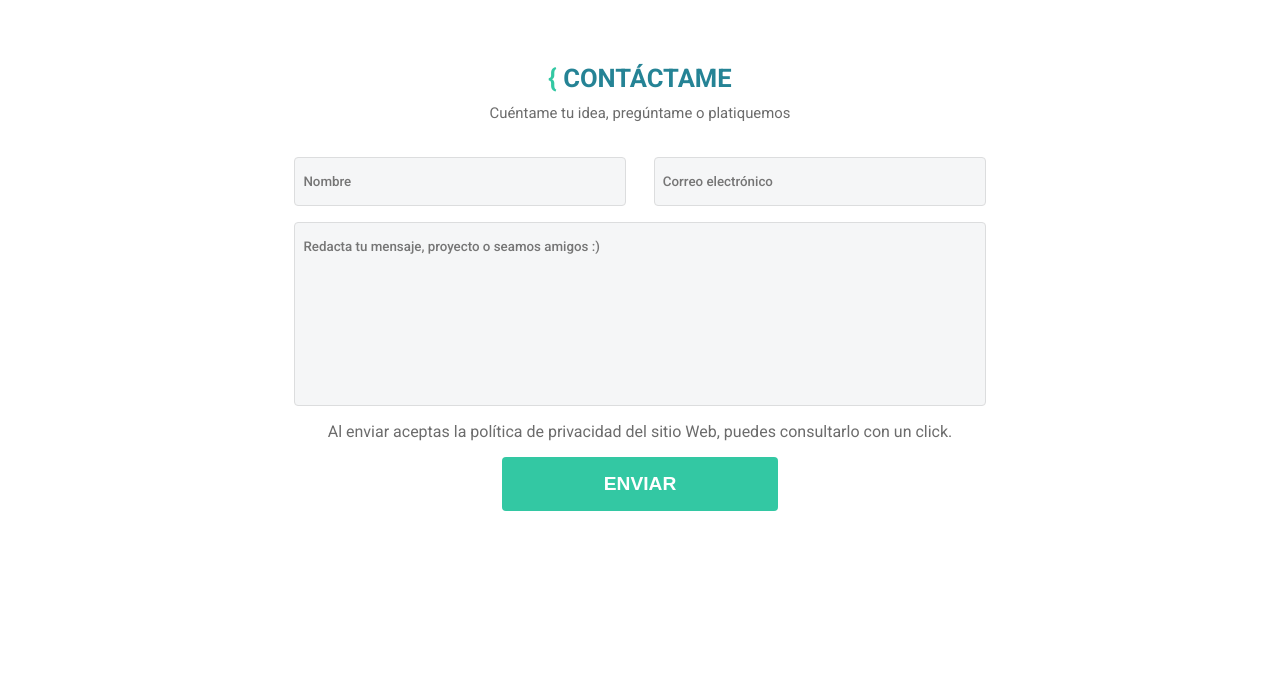
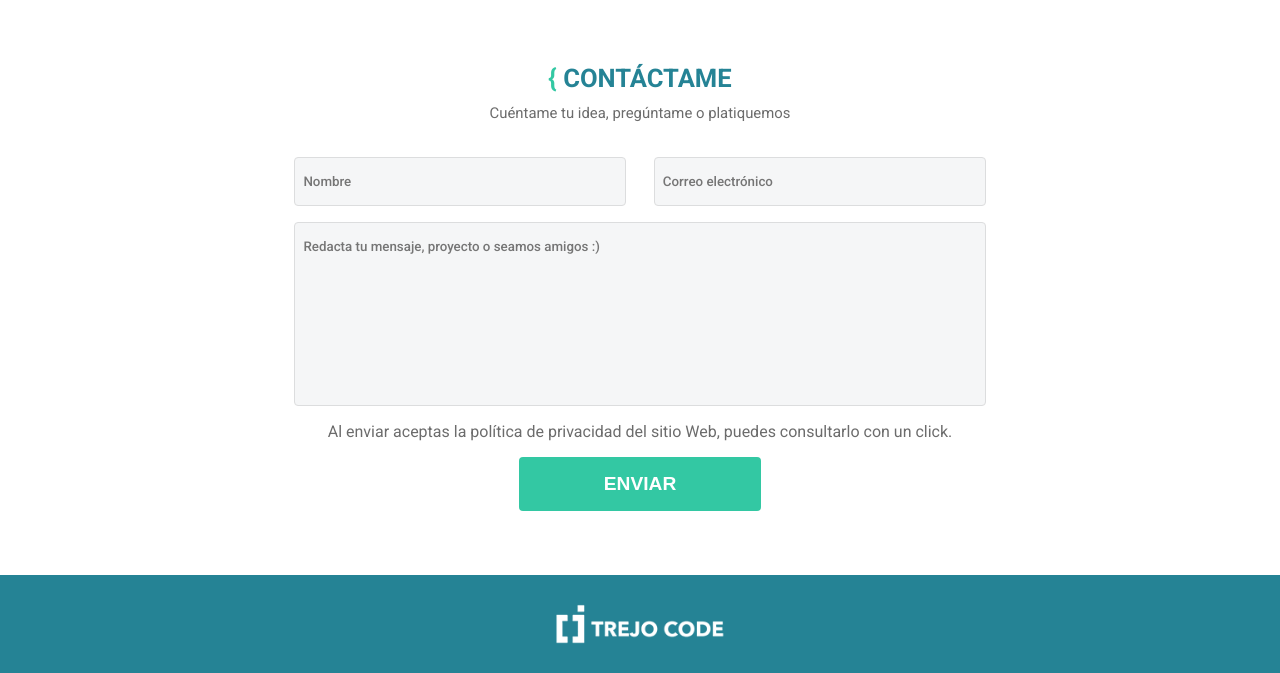
Before and after one commit to TrejoCode/web, a PHP site: page / in a window 1280 px wide. Shown: the part 3620-4293 px from the top of the page. Before the commit the page ends 4131 px from the top, so only its background shows below. Run offline with PHP 8.4, Linux system fonts and the light colour scheme.

Commit message:
Primera revisión en HTML
- Lista para publicar de prueba.

```diff
--- /dev/null
+++ b/app/sass/components/footer/_footer.scss
@@ -0,0 +1,7 @@
+
+footer {
+    .footer-top {
+        background-color: $darkAqua;
+        img { max-height: 50px; }
+    }
+}
--- a/app/sass/pages/_home.scss
+++ b/app/sass/pages/_home.scss
@@ -156,7 +156,7 @@
     }
 
     form .btn {
-        width: 40%;
+        width: 35%;
     }
 
 }
--- a/app/sass/style.scss
+++ b/app/sass/style.scss
@@ -10,6 +10,7 @@ $dev: true;
 @import './components/buttons/buttons';
 @import './components/header/header';
 @import './components/inputs/inputs';
+@import './components/footer/footer';
 
 @import './pages/home';
 
--- a/index.html
+++ b/index.html
@@ -28,33 +28,33 @@
                     </div>
                     <div class="right align-center">
                         <nav>
-                            <a href="#">
+                            <a href="#home">
                                 INICIO
                             </a>
-                            <a href="#">
+                            <a href="#services">
                                 SERVICIOS
                             </a>
-                            <a href="#">
+                            <a href="#about">
                                 CÓNOCEME
                             </a>
-                            <a href="#">
+                            <a href="#projects">
                                 PROYECTOS
                             </a>
-                            <a href="#">
+                            <a href="#contact">
                                 CONTÁCTAME
                             </a>
                         </nav>
                         <div class="social auto">
-                            <a href="#">
+                            <a href="https://www.linkedin.com/in/sergio-alejandro-trejo-cuxim-11b40a17a" rel="follow" target="_blank">
                                 <i class="fab fa-linkedin"></i>
                             </a>
-                            <a href="#">
+                            <a href="https://www.facebook.com/TrejoCode/" rel="follow" target="_blank">
                                 <i class="fab fa-facebook-square"></i>
                             </a>
-                            <a href="#">
+                            <a href="https://www.youtube.com/trejocode" rel="follow" target="_blank">
                                 <i class="fab fa-youtube"></i>
                             </a>
-                            <a href="#">
+                            <a href="https://www.instagram.com/trejocode/" rel="follow" target="_blank">
                                 <i class="fab fa-instagram"></i>
                             </a>
                         </div>
@@ -62,7 +62,7 @@
                 </div>
             </header>
 
-            <div class="home column">
+            <div class="home column" id="home">
                 <!-- Banner -->
                 <div class="banner justify-center">
                     <div class="container row-responsive">
@@ -77,7 +77,7 @@
                             </h3>
                             <div class="white-space-24"></div>
                             <div class="btn-container">
-                                <a href="#" class="btn btn-large btn-aqua btn-radius color-white weight-medium text-center">
+                                <a href="#services" class="btn btn-large btn-aqua btn-radius color-white weight-medium text-center">
                                     CONOCER MÁS
                                 </a>
                             </div>
@@ -91,7 +91,7 @@
                 </div>
                 <!-- End Banner -->
                 <!-- Services -->
-                <div class="services justify-center">
+                <div class="services justify-center" id="services">
                     <div class="container row-responsive row-responsive-ipad">
                         <div class="left column">
                             <div class="white-space-64"></div>
@@ -257,7 +257,7 @@
                 <!-- End Services -->
 
                 <!-- About me -->
-                <div class="about justify-center">
+                <div class="about justify-center" id="about">
                     <div class="container row-responsive">
                         <div class="left column">
                             <div class="white-space-64"></div>
@@ -325,7 +325,7 @@
                 <!-- End About Me -->
 
                 <!-- Portafolio -->
-                <div class="portfolio justify-center">
+                <div class="portfolio justify-center" id="projects">
                     <div class="container column">
                         <div class="white-space-64"></div>
                             <h2 class="color-darkAqua">
@@ -364,7 +364,7 @@
                                 </div>
                                 <div class="project column" id="bece">
                                     <div class="image responsive-img justify-center align-center">
-                                        <img src="./app/img/bece.png" alt="Buenos días México" title="Buenos días México" />
+                                        <img src="./app/img/bece.png" alt="BéCé Online" title="BéCé Online" />
                                     </div>
                                     <div class="white-space-16"></div>
                                     <div class="information align-center">
@@ -392,7 +392,7 @@
                             <div class="project-container row-responsive">
                                 <div class="project column" id="buenosdias">
                                     <div class="image responsive-img justify-center align-center">
-                                        <img src="./app/img/em.png" alt="Buenos días México" title="Buenos días México" />
+                                        <img src="./app/img/em.png" alt="EM-Sistemas" title="EM-Sistemas" />
                                     </div>
                                     <div class="white-space-16"></div>
                                     <div class="information align-center">
@@ -443,7 +443,7 @@
                             </div>
                             <div class="white-space-32"></div>
                             <div class="btn-container justify-center">
-                                <a href="#" class="btn btn-large btn-aqua btn-radius color-white weight-bold text-center">
+                                <a href="#" class="btn btn-large btn-aqua btn-radius color-white weight-bold text-center" id="view-all">
                                     VER TODOS LOS PROYECTOS
                                 </a>
                             </div>
@@ -452,7 +452,8 @@
                 </div>
                 <!-- End Portafolio -->
 
-                <div class="contact justify-center">
+                <!-- Contact -->
+                <div class="contact justify-center" id="contact">
                     <div class="container column">
                         <div class="white-space-64"></div>
                         <h2 class="color-darkAqua text-center">
@@ -490,8 +491,28 @@
                         <div class="white-space-64"></div>
                     </div>
                 </div>
+                <!-- End Contact -->
+            </div>
 
-            </div>
+            <!-- Footer -->
+            <footer class="column">
+                <div class="footer-top justify-center">
+                    <div class="container">
+                        <div class="row-responsive">
+                            <div class="column">
+                                <div class="white-space-24"></div>
+                                <div class="logo justify-center align-center">
+                                    <a href="#" class="responsive-img">
+                                        <img src="./app/img/logo-white.png" alt="trejocode logo blanco" title="trejocode logo blanco" />
+                                    </a>
+                                </div>
+                                <div class="white-space-24"></div>
+                            </div>
+                        </div>
+                    </div>
+                </div>
+            </footer>
+            <!-- End Footer -->
         </div>
     </div>
 
```
Also changed, not shown: app/css/style.min.css, app/img/logo-white.png (added), 1 other file.
